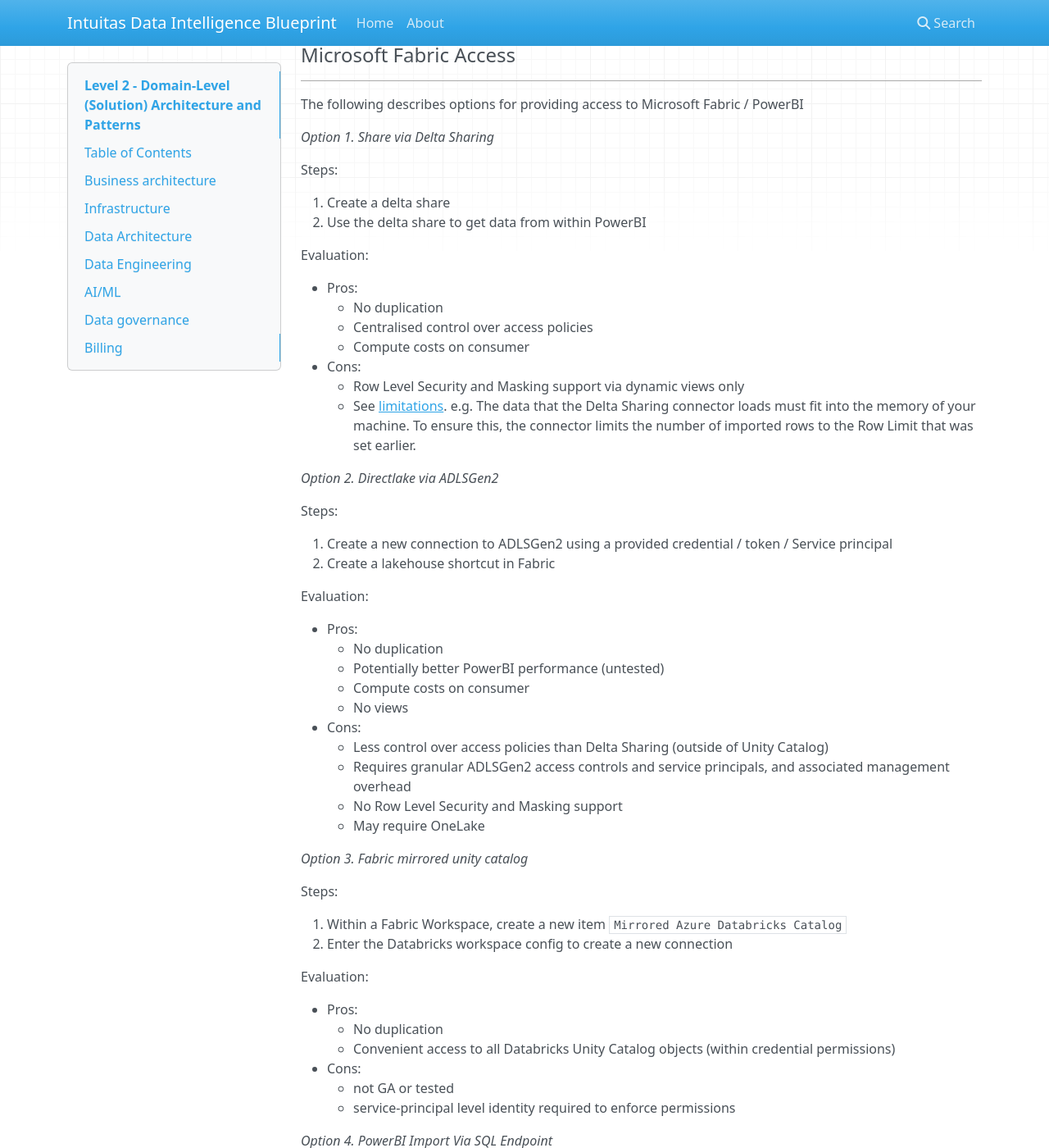
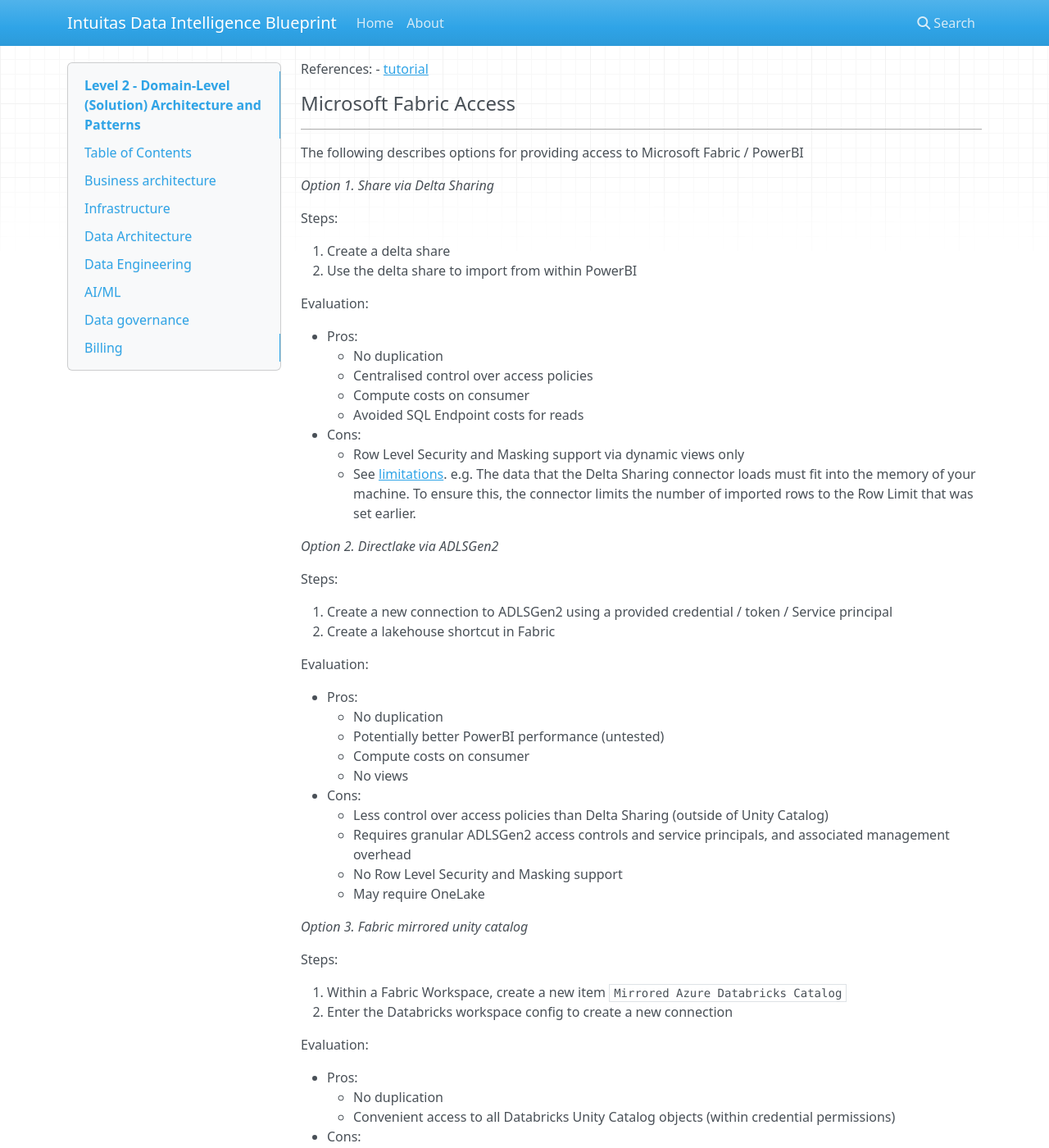
Before and after one commit to bensonchoyintuitas/intuitas_knowledgebase, an MkDocs documentation site: the page built from docs/level_2.md, in a window 1280 px wide and 1400 px high, scrolled down 16536 px. Shown: the whole window at 82% size. Built offline with MkDocs 1.6.1, drawn with Linux system fonts in a browser that asks for light colours; nearby versions of some CDN libraries; some of the changed text lies outside the part shown.

Commit message:
update fabric integration

```diff
--- a/docs/level_2.md
+++ b/docs/level_2.md
@@ -589,7 +589,7 @@
 Steps:
 
 1. Create a delta share
-2. Use the delta share to get data from within PowerBI
+2. Use the delta share to import from within PowerBI
 
 Evaluation:
 
@@ -597,6 +597,7 @@
     - No duplication
     - Centralised control over access policies
     - Compute costs on consumer
+    - Avoided SQL Endpoint costs for reads
 - Cons:
     - Row Level Security and Masking support via dynamic views only
     - See [limitations](https://learn.microsoft.com/en-au/azure/databricks/partners/bi/power-bi). e.g. The data that the Delta Sharing connector loads must fit into the memory of your machine. To ensure this, the connector limits the number of imported rows to the Row Limit that was set earlier.
```
Also changed, not shown: other parts of docs/level_2.md (+1 -0 lines), docs/img/sharing_delivery_visualisation.png.
